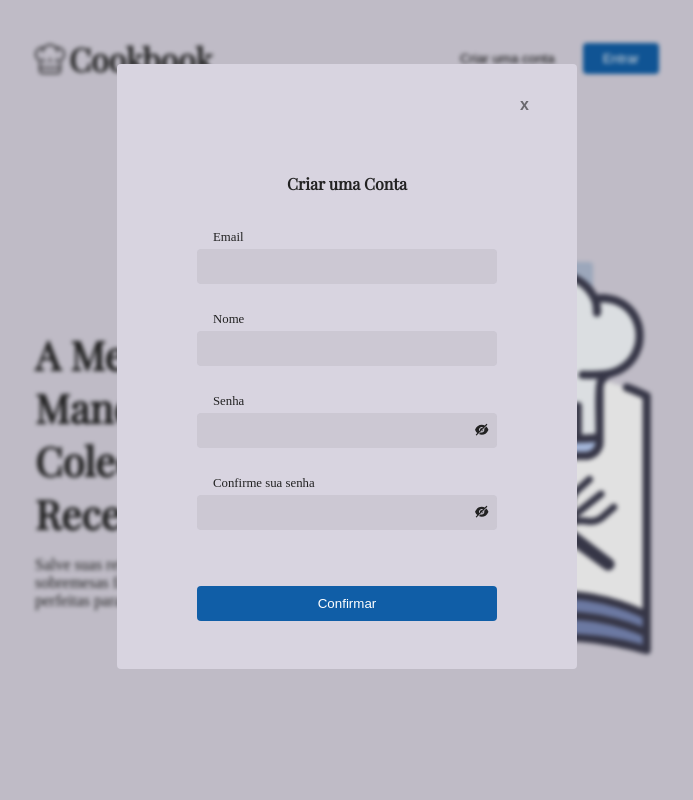
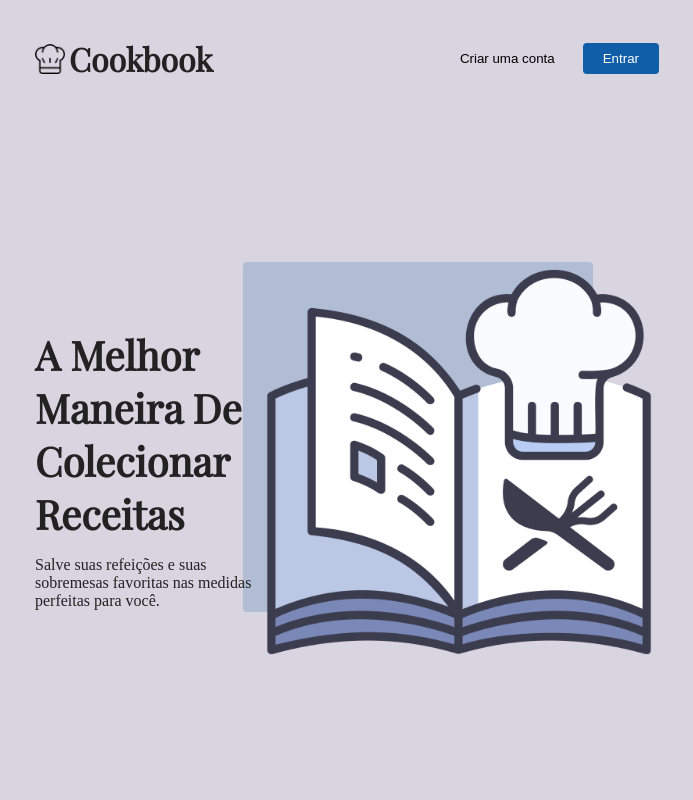
Before and after one commit to Rafael-Cesario/CookBook, a Next.js app in the folder frontend/: page / in a window 1280 px wide. Shown: the top 800 px of the page, without its empty margins (293-986 px from the left). Built offline with nearby package versions, Linux system fonts and the light colour scheme.

Commit message:
[ Feat ] Open/close create user form

```diff
--- a/frontend/src/app/@authentication/page.tsx
+++ b/frontend/src/app/@authentication/page.tsx
@@ -1,19 +1,27 @@
+"use client";
+
 import { FormContainer } from "@/features/authentication/components/form-container";
 import { CreateUserForm } from "@/features/authentication/create-user-form";
 import { Features } from "@/features/authentication/features";
 import { Header } from "@/features/authentication/header";
+import { Forms } from "@/features/authentication/interfaces/forms";
 import { Intro } from "@/features/authentication/intro";
+import { useState } from "react";
 
 export default function Authentication() {
+	const [activeForm, setActiveForm] = useState<Forms>(Forms.close);
+
 	return (
 		<>
-			<Header />
+			<Header props={{ activeForm, setActiveForm }} />
 			<Intro />
 			<Features />
 
-			<FormContainer>
-				<CreateUserForm />
-			</FormContainer>
+			{activeForm !== Forms.close && (
+				<FormContainer props={{ setActiveForm }}>
+					<CreateUserForm />
+				</FormContainer>
+			)}
 		</>
 	);
 }
--- a/frontend/src/features/authentication/components/form-container.tsx
+++ b/frontend/src/features/authentication/components/form-container.tsx
@@ -1,14 +1,19 @@
+import { Forms } from "../interfaces/forms";
 import { StyledFormContainer } from "./styles/form-container";
 
 interface IFormContainer {
 	children: React.ReactNode;
+	props: { setActiveForm(form: Forms): void };
 }
 
-export const FormContainer = ({ children }: IFormContainer) => {
+export const FormContainer = ({ children, props: { setActiveForm } }: IFormContainer) => {
 	return (
 		<StyledFormContainer>
 			<div className="container">
-				<button className="close">x</button>
+				<button className="close" onClick={() => setActiveForm(Forms.close)}>
+					x
+				</button>
+
 				{children}
 			</div>
 		</StyledFormContainer>
--- a/frontend/src/features/authentication/header.tsx
+++ b/frontend/src/features/authentication/header.tsx
@@ -1,7 +1,15 @@
 import Image from "next/image";
 import { StyledHeader } from "./styles/header";
+import { Forms } from "./interfaces/forms";
 
-export const Header = () => {
+interface IHeader {
+	props: {
+		activeForm: Forms;
+		setActiveForm(form: Forms): void;
+	};
+}
+
+export const Header = ({ props: { activeForm, setActiveForm } }: IHeader) => {
 	return (
 		<StyledHeader>
 			<div className="title">
@@ -10,7 +18,10 @@ export const Header = () => {
 			</div>
 
 			<div className="open-forms">
-				<button className="create">Criar uma conta</button>
+				<button onClick={() => setActiveForm(Forms.create)} className="create">
+					Criar uma conta
+				</button>
+
 				<button className="login">Entrar</button>
 			</div>
 		</StyledHeader>
--- /dev/null
+++ b/frontend/src/features/authentication/interfaces/forms.ts
@@ -0,0 +1,4 @@
+export enum Forms {
+	create = "create",
+	close = "",
+}
```
